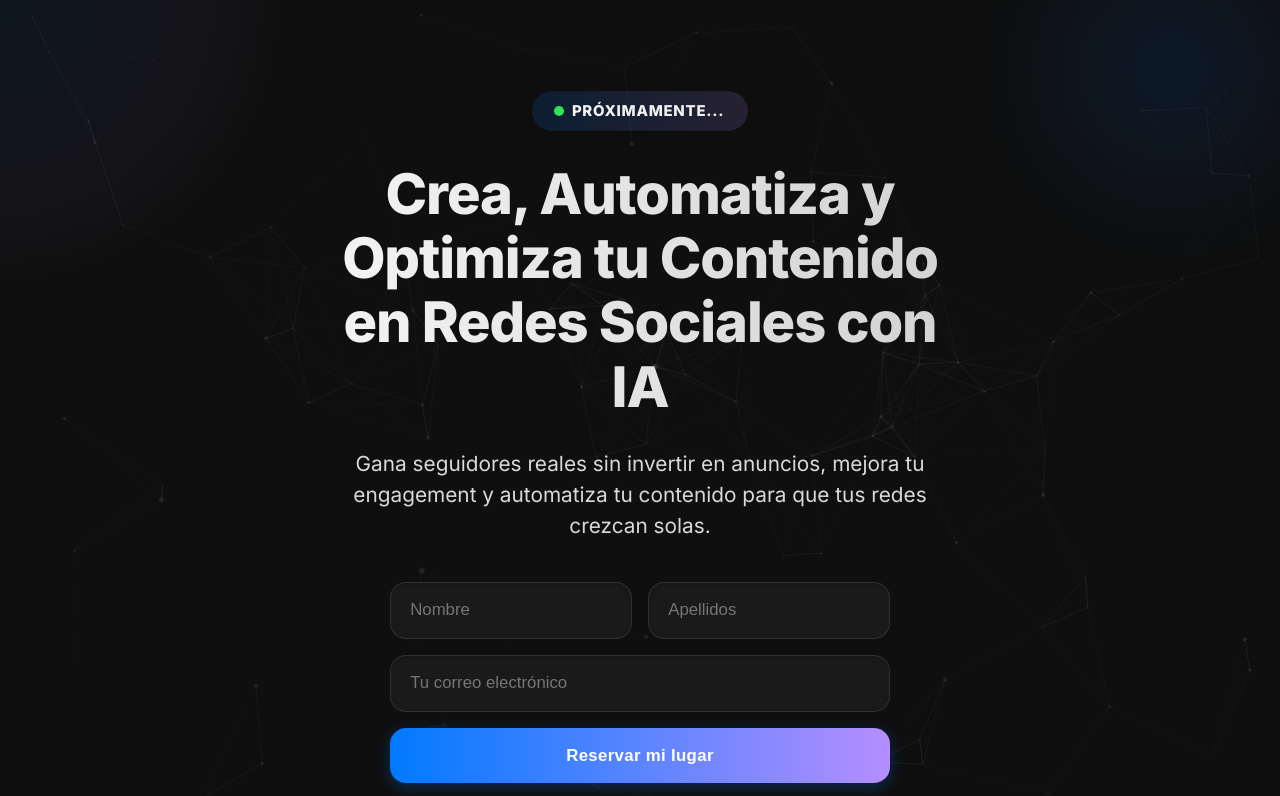
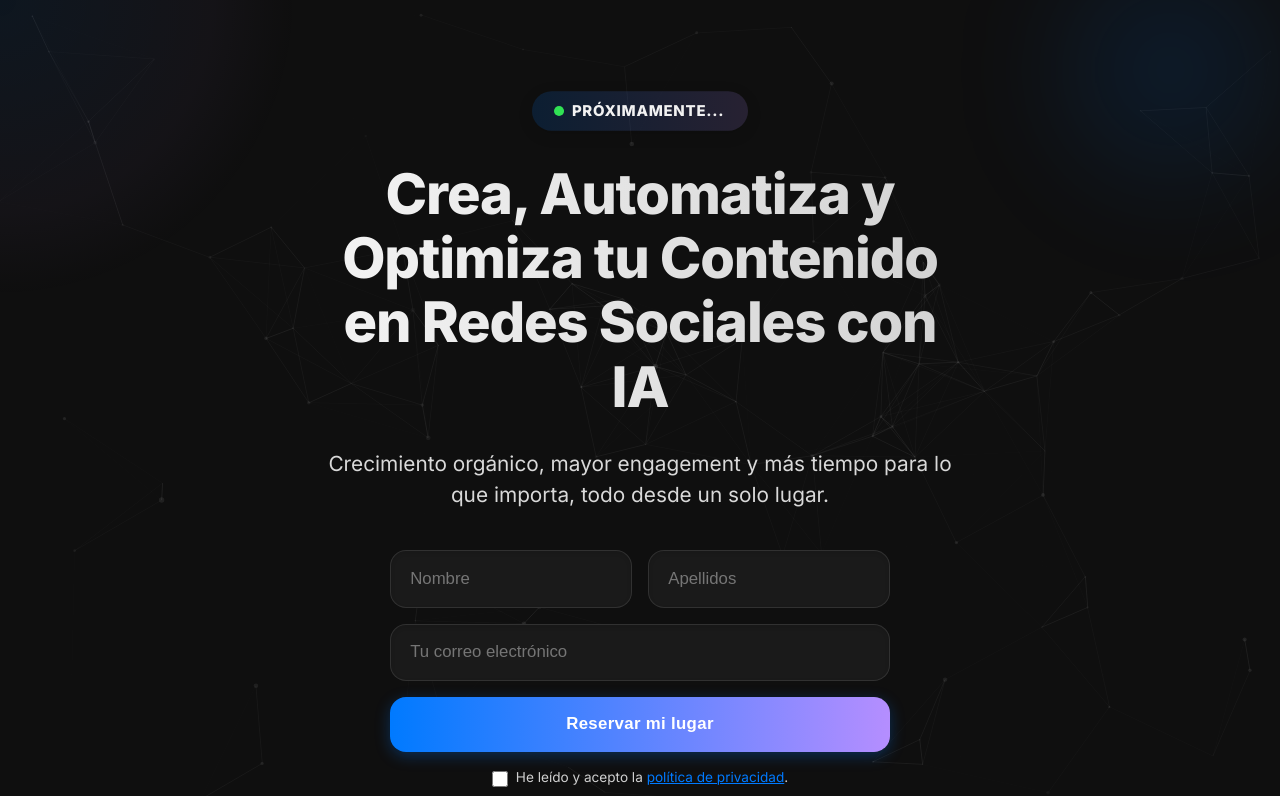
Before and after one commit to almaxro/almaxro.github.io, a plain HTML site: page index.html in a window 1280 px wide. Shown: the top 796 px of the page. Drawn offline with nearby package versions, Linux system fonts and the light colour scheme; animation ran at ten frames a second.

Commit message:
Add files via upload

```diff
--- a/index.html
+++ b/index.html
@@ -847,7 +847,7 @@
 
         <h1 class="text-gradient">Crea, Automatiza y Optimiza tu Contenido en Redes Sociales con IA</h1>
 
-        <p>Gana seguidores reales sin invertir en anuncios, mejora tu engagement y automatiza tu contenido para que tus redes crezcan solas.</p>
+        <p>Crecimiento orgánico, mayor engagement y más tiempo para lo que importa, todo desde un solo lugar.</p>
 
         <form id="waitlist-form" class="waitlist-form" action="https://api.postify.es/waitlist" method="POST">
           <div class="name-fields">
```
